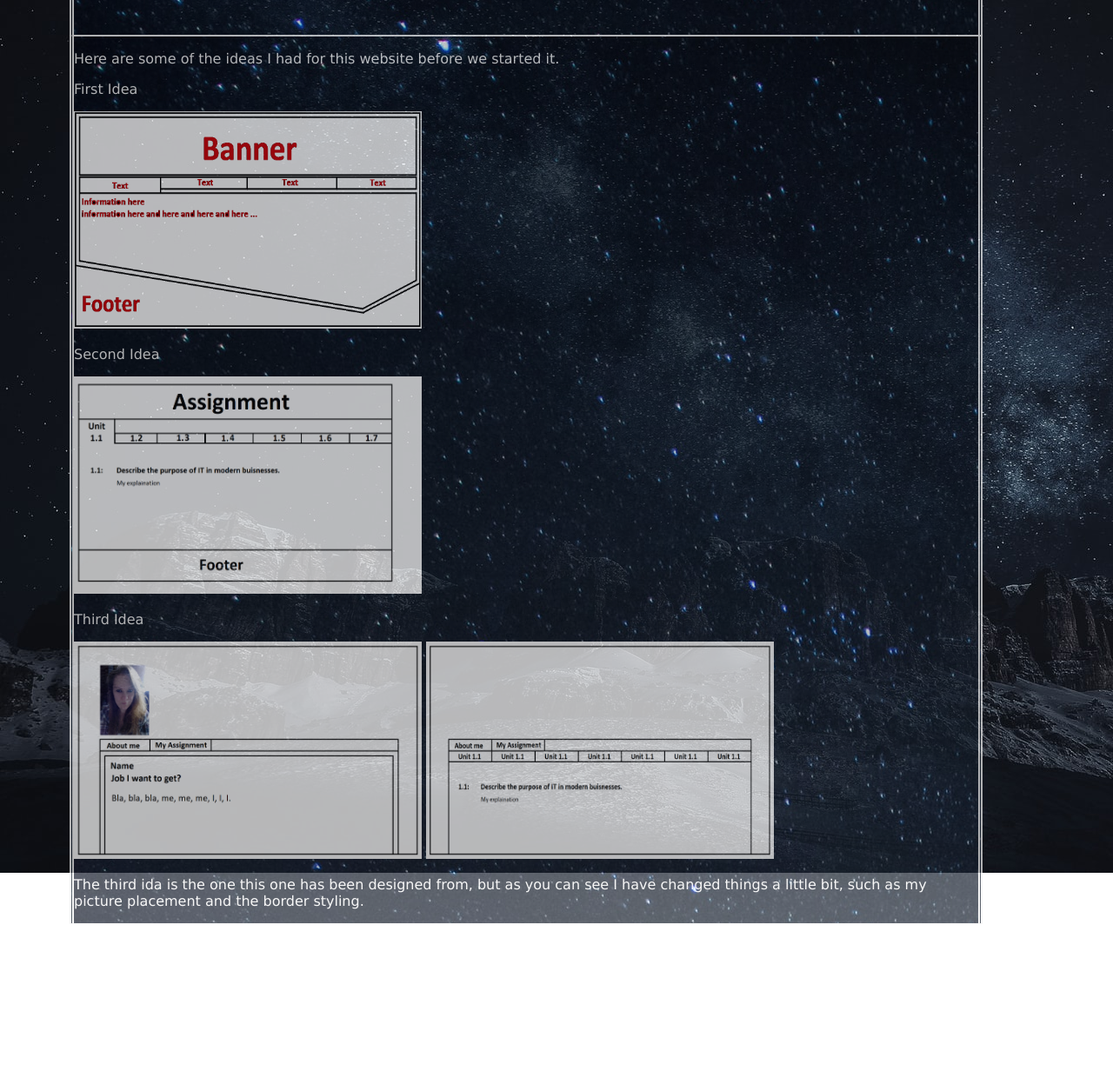
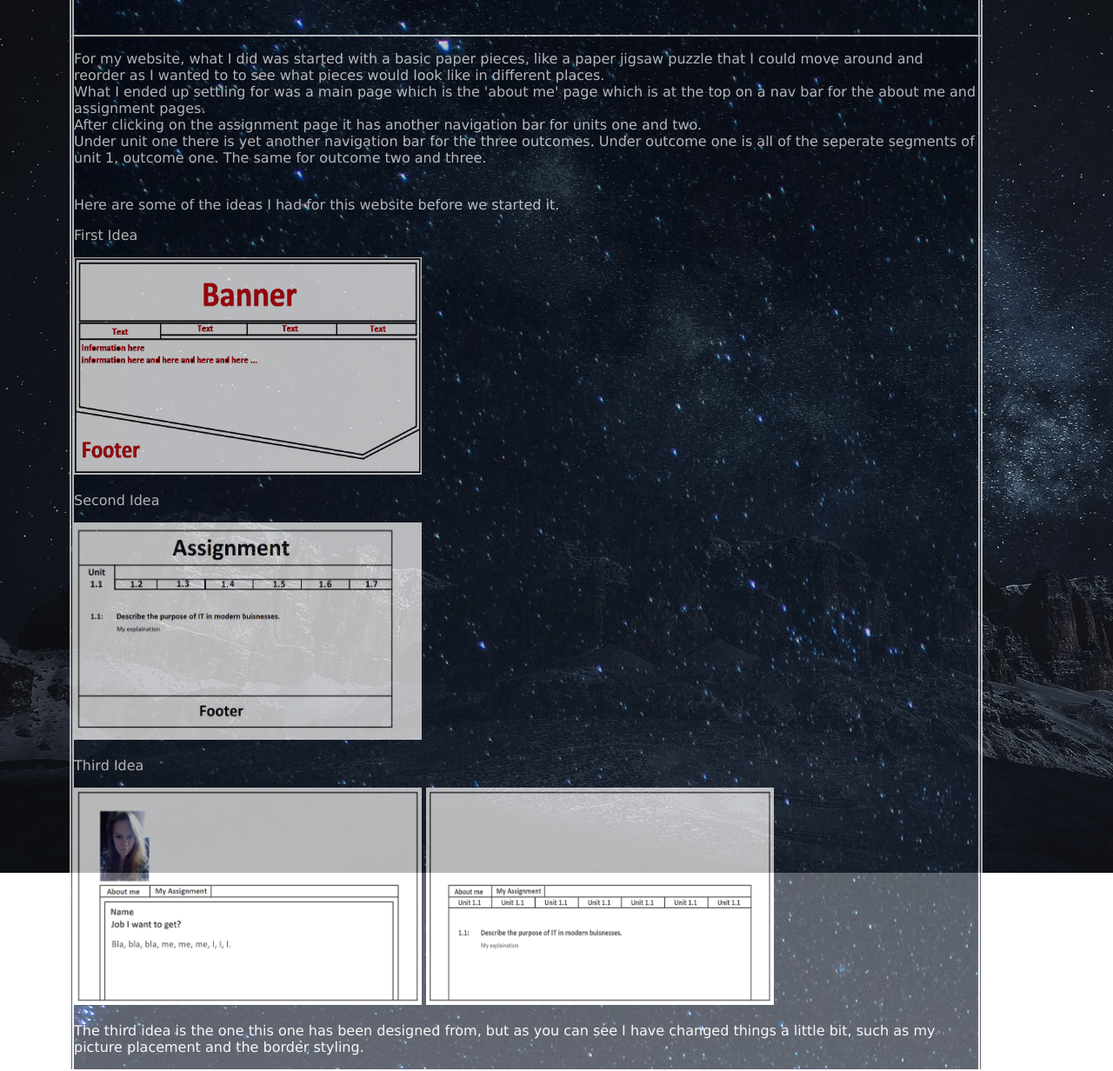
Before and after one commit to ToniSmith93/mywebsiteproject, a plain HTML site: page review.html in a window 1280 px wide. Shown: the part 296-1528 px from the top of the page at 87% size. Before the commit the page ends 1459 px from the top, so only its background shows below. Drawn offline with Linux system fonts and the light colour scheme.

Commit message:
Almost finished

```diff
--- a/review.html
+++ b/review.html
@@ -33,7 +33,18 @@
   <div id = "text" class="container">
     <section>
       <article>
+        <p>
+          For my website, what I did was started with a basic paper pieces, like a paper jigsaw puzzle that I could move around and reorder as I wanted to to see what pieces would look like in different places.
+          <br>
+          What I ended up settling for was a main page which is the 'about me' page which is at the top on a nav bar for the about me and assignment pages.
+          <br>
+          After clicking on the assignment page it has another navigation bar for units one and two.
+          <br>
+          Under unit one there is yet another navigation bar for the three outcomes. Under outcome one is all of the seperate segments of unit 1, outcome one. The same for outcome two and three.
+          <br>
+          <br>
 
+        </p>
         <p>
             Here are some of the ideas I had for this website before we started it.
         </p>
@@ -53,7 +64,7 @@
     <img class="one" src="Final design part 2.png" width="400" height="250">
 
     <p>
-        The third ida is the one this one has been designed from, but as you can see I have changed things a little bit, such as my picture placement and the border styling.
+        The third idea is the one this one has been designed from, but as you can see I have changed things a little bit, such as my picture placement and the border styling.
     </p>
 
       </article>
```
Also changed, not shown: unit1.6.html (+1 -1 lines).
